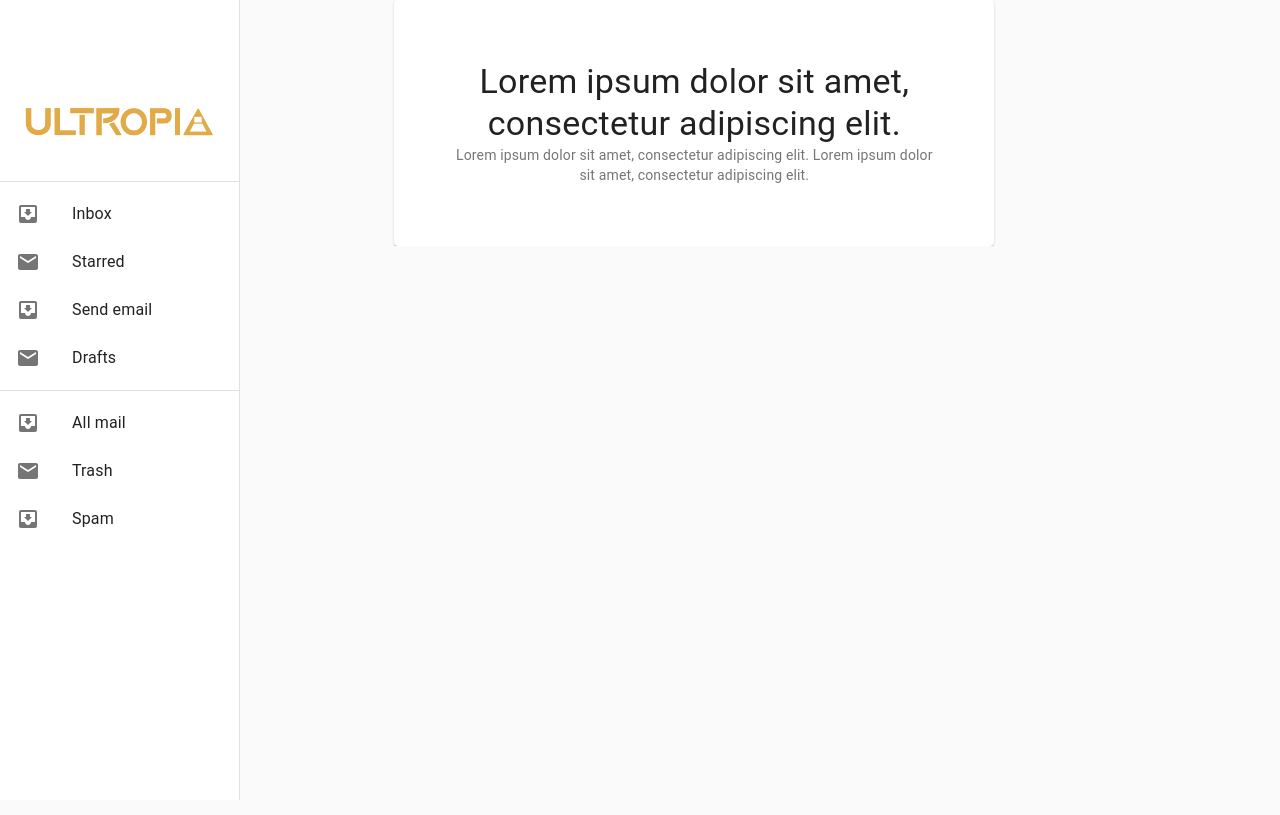
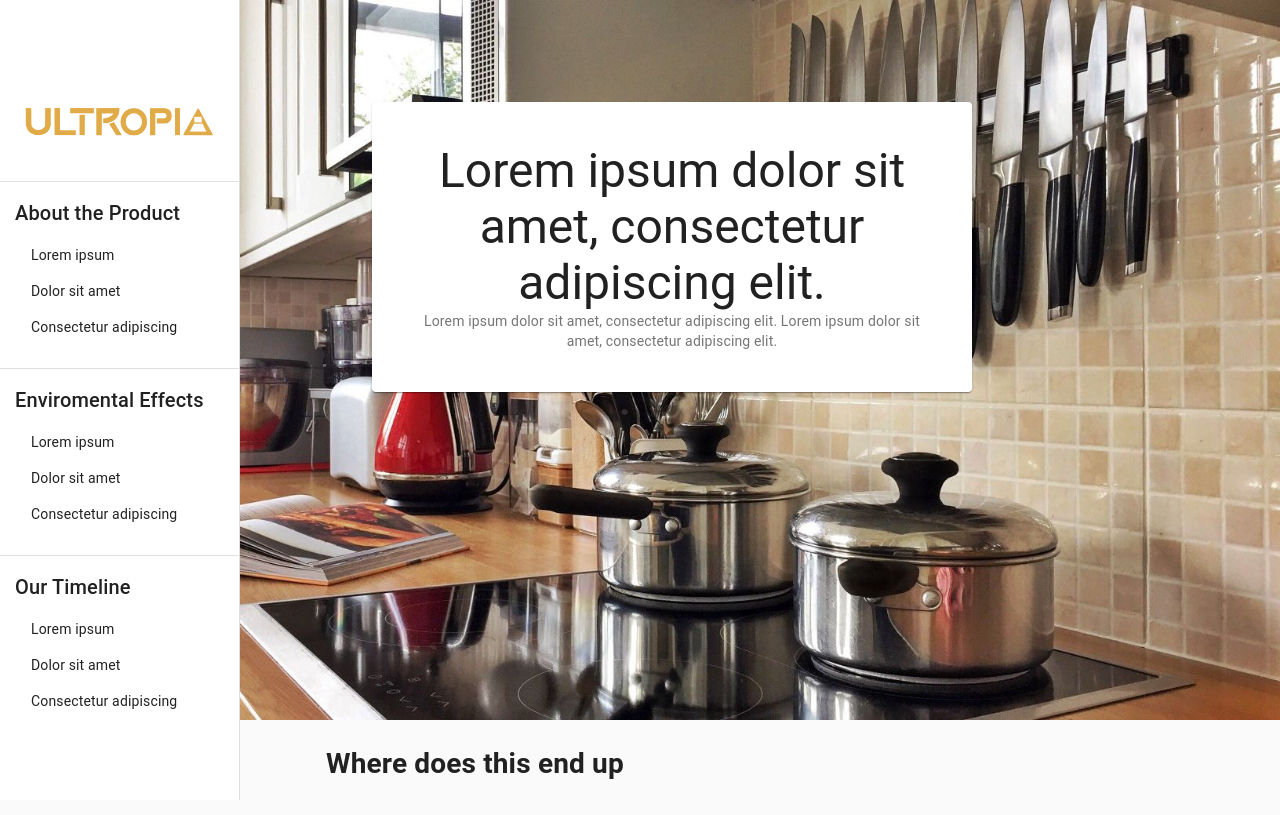
Before and after one commit to AmygdalaJean/Ultropia, a React (Create React App) app in the folder ultropiaultrasonics.com/: page / in a window 1280 px wide. Built offline with nearby package versions, Linux system fonts and the light colour scheme.

Commit message:
vertical nav bar, landing card

```diff
--- a/ultropiaultrasonics.com/src/App.js
+++ b/ultropiaultrasonics.com/src/App.js
@@ -1,9 +1,13 @@
 import React from "react";
 import Content from "./Components/Content";
+import EntryCard from "./Components/EntryCard"
 import { makeStyles } from '@material-ui/core/styles';
 import VertBar from "./Components/VertBar"
 import Container from '@material-ui/core/Container';
 import Grid from '@material-ui/core/Grid';
+
+
+import placeholder from './Components/Images/placeholder.jpg'
 
 import "./static/App.css";
 
@@ -17,30 +21,32 @@ const useStyles = makeStyles((theme) => ({
     textAlign: 'center',
     color: theme.palette.text.secondary,
   },
+  overlay: {
+    position: 'absolute', left: '60%', top: '20%',
+    transform: 'translate(-60%, -20%)'
+ }
 }));
 
 function App() {
   const classes = useStyles();
 
   return (
+      <div className={classes.root}>
+        <img className="mainImg" src={placeholder} alt="The ultropia prototype"/>
+        <Grid container spacing={3}>
+          <Grid item xs={3}>
+            <VertBar/>
+          </Grid>
+          <Grid item xs={6}>
+            <Container maxWidth="md" className={classes.overlay}>
+              <EntryCard/>
 
-      <div className={classes.root}>
-        <Grid container spacing={3}>
-
-          <Grid item xs={1}>
-
+            </Container>
+            <Content/>
+          </Grid>
+          <Grid item xs={3}>
             <VertBar/>
-
           </Grid>
-
-          <Grid item xs={11}>
-
-            <Container maxWidth="md" >
-              <Content/>
-            </Container>
-
-          </Grid>
-
         </Grid>
       </div>
 
--- a/ultropiaultrasonics.com/src/Components/Content.js
+++ b/ultropiaultrasonics.com/src/Components/Content.js
@@ -1,13 +1,14 @@
 import React from "react";
-import EntryCard from "./EntryCard";
 
-import "./../static/navbar.css";
+import "./../static/App.css";
 
 function Content() {
 
   return (
     <div>
-      <EntryCard/>
+        <h1>
+            Where does this end up
+        </h1>
     </div>
   );
 }
--- a/ultropiaultrasonics.com/src/Components/EntryCard.js
+++ b/ultropiaultrasonics.com/src/Components/EntryCard.js
@@ -27,9 +27,9 @@ function EntryCard() {
 
                 </Grid><Grid item xs={8}>
                     <Paper className={classes.paper}>
-                        <Container align="center" style={{padding: 45}}>
+                        <Container align="center" style={{padding: 25}}>
 
-                            <Typography variant="h4"  >
+                            <Typography variant="h3"  >
                                 Lorem ipsum dolor sit amet, consectetur adipiscing elit.
                             </Typography>
 
--- a/ultropiaultrasonics.com/src/Components/VertBar.js
+++ b/ultropiaultrasonics.com/src/Components/VertBar.js
@@ -5,11 +5,9 @@ import CssBaseline from '@material-ui/core/CssBaseline';
 import List from '@material-ui/core/List';
 import Divider from '@material-ui/core/Divider';
 import ListItem from '@material-ui/core/ListItem';
-import ListItemIcon from '@material-ui/core/ListItemIcon';
-import ListItemText from '@material-ui/core/ListItemText';
-import InboxIcon from '@material-ui/icons/MoveToInbox';
-import MailIcon from '@material-ui/icons/Mail';
+import Container from '@material-ui/core/Container';
 import Logo from './Images/ultropia1.png'
+import { Typography } from '@material-ui/core';
 
 const drawerWidth = 240;
 
@@ -28,7 +26,6 @@ const useStyles = makeStyles((theme) => ({
   drawerPaper: {
     width: drawerWidth,
   },
-  // necessary for content to be below app bar
   toolbar: theme.mixins.toolbar,
   content: {
     flexGrow: 1,
@@ -58,23 +55,44 @@ export default function PermanentDrawerLeft() {
 
 
         <Divider />
-        <List>
-          {['Inbox', 'Starred', 'Send email', 'Drafts'].map((text, index) => (
-            <ListItem button key={text}>
-              <ListItemIcon>{index % 2 === 0 ? <InboxIcon /> : <MailIcon />}</ListItemIcon>
-              <ListItemText primary={text} />
-            </ListItem>
-          ))}
-        </List>
+
+        <Container style={{padding: 15}}>
+            <Typography variant="h6">
+                About the Product
+            </Typography>
+            <List >
+                <ListItem>Lorem ipsum </ListItem>
+                <ListItem>Dolor sit amet</ListItem>
+                <ListItem>Consectetur adipiscing </ListItem>
+            </List>
+        </Container>
+
         <Divider />
-        <List>
-          {['All mail', 'Trash', 'Spam'].map((text, index) => (
-            <ListItem button key={text}>
-              <ListItemIcon>{index % 2 === 0 ? <InboxIcon /> : <MailIcon />}</ListItemIcon>
-              <ListItemText primary={text} />
-            </ListItem>
-          ))}
-        </List>
+
+        <Container style={{padding: 15}}>
+            <Typography variant="h6">
+                Enviromental Effects
+            </Typography>
+            <List >
+                <ListItem>Lorem ipsum </ListItem>
+                <ListItem>Dolor sit amet</ListItem>
+                <ListItem>Consectetur adipiscing </ListItem>
+            </List>
+        </Container>
+
+        <Divider />
+
+            <Container style={{padding: 15}}>
+                <Typography variant="h6">
+                    Our Timeline
+                </Typography>
+                <List >
+                    <ListItem>Lorem ipsum </ListItem>
+                    <ListItem>Dolor sit amet</ListItem>
+                    <ListItem>Consectetur adipiscing </ListItem>
+                </List>
+            </Container>
+
       </Drawer>
     </div>
   );
--- a/ultropiaultrasonics.com/src/static/App.css
+++ b/ultropiaultrasonics.com/src/static/App.css
@@ -36,3 +36,10 @@
     transform: rotate(360deg);
   }
 }
+
+
+.mainImg
+{
+  height: auto;
+  width: 100%;
+}
```
Also changed, not shown: ultropiaultrasonics.com/src/Components/Images/placeholder.jpg (added).
